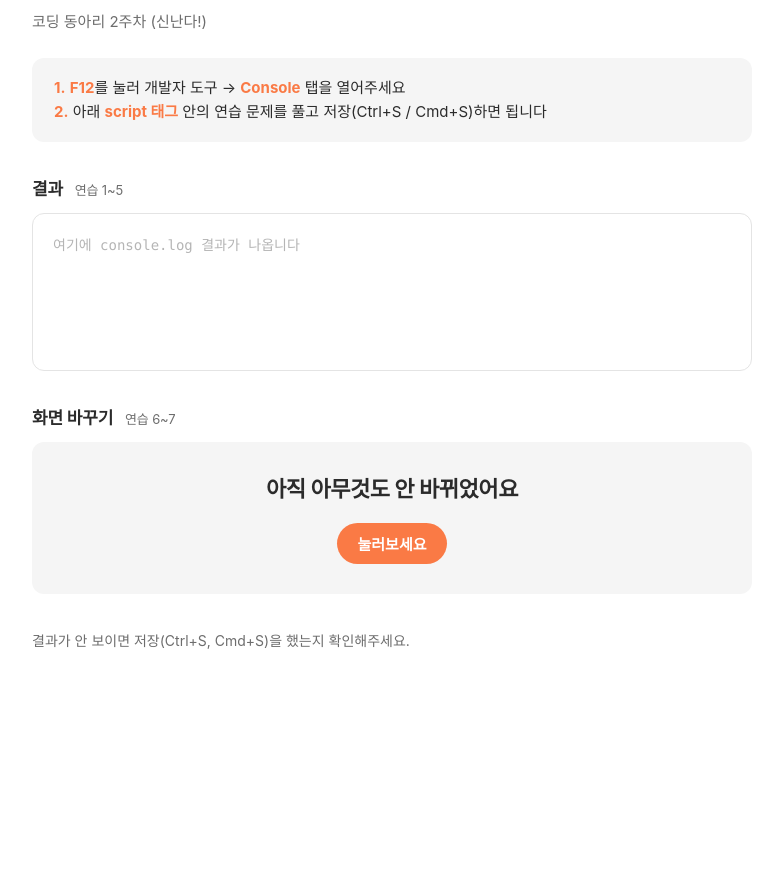
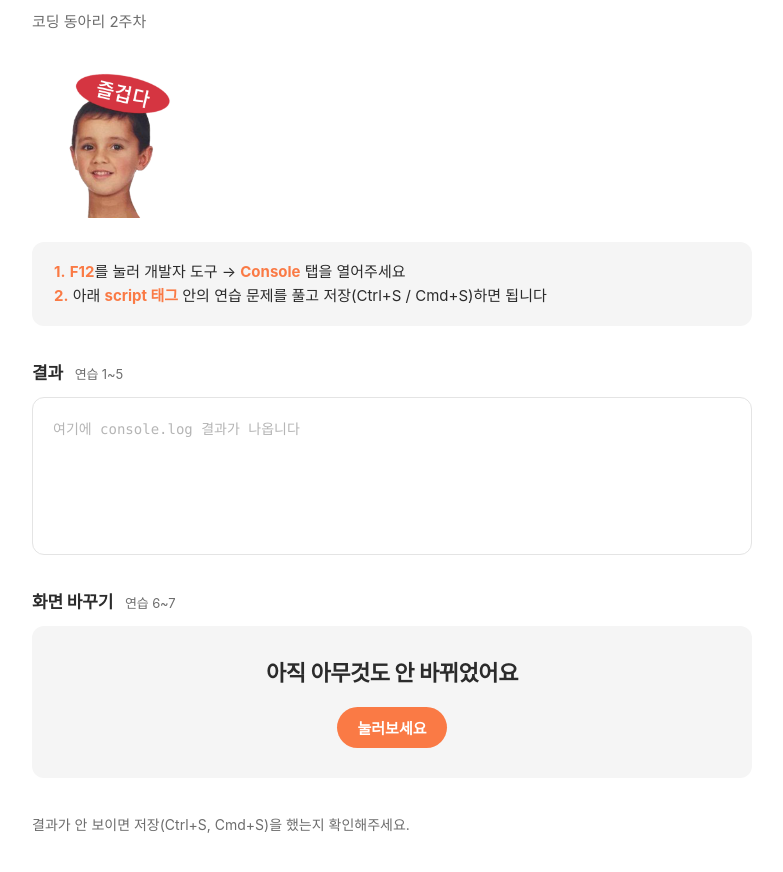
Before and after one commit to sarangchoi11/project-100, a plain HTML site: page week_2/js-practice.html in a window 1280 px wide. Shown: the part 78-950 px from the top of the page, without its empty margins (248-1031 px from the left). Before the commit the page ends 811 px from the top, so only its background shows below. Drawn offline with Linux system fonts and the light colour scheme.

Commit message:
"ㅎㅎ"

```diff
--- a/week_2/js-practice.html
+++ b/week_2/js-practice.html
@@ -5,7 +5,9 @@
   <meta name="viewport" content="width=device-width, initial-scale=1">
   <title>자바스크립트 연습</title>
 
+
   <style>
+    /* 이건 CSS 코드입니다. */
     :root {
       --ink:    #2b2b2b;
       --gray:   #6d6d6d;
@@ -78,7 +80,7 @@
 
     .line.err { color: #c0392b; font-weight: 700; }
 
-    /* ── 연습 6~7에서 만질 칸 ── */
+    /* ── 연습 6~7에서 건드릴 칸 ── */
     .playground {
       padding: 30px 24px;
       background: var(--wash);
@@ -110,6 +112,13 @@
       color: var(--gray);
       font-size: 14px;
     }
+
+    img {
+      width: 160px;
+      height: auto;
+      display: block;
+      margin: 0 0 24px;
+    }
   </style>
 </head>
 
@@ -117,7 +126,8 @@
   <div class="wrap">
 
     <h1>자바스크립트 연습</h1>
-    <p class="sub">코딩 동아리 2주차 (신난다!)</p>
+    <p class="sub">코딩 동아리 2주차</p>
+    <img src="즐겁다.png" alt="즐겁다">
 
     <div class="howto">
       <b>1.</b> <b>F12</b>를 눌러 개발자 도구 → <b>Console</b> 탭을 열어주세요<br>
@@ -143,9 +153,6 @@
     /* ═══════════════════════════════════════════════════
        여기는 건드리지 마세요!
        console.log 결과를 위 '결과' 칸에도 같이 보여주는 부분입니다.
-
-       (지금은 무슨 말인지 몰라도 괜찮아요.
-        근데 여기 나오는 것 중 몇 개는 연습 6에서 배웁니다!)
     ═══════════════════════════════════════════════════ */
     const 출력칸 = document.getElementById("출력");
     const 원래로그 = console.log;
```
Also changed, not shown: week_2/즐겁다.png (added).
